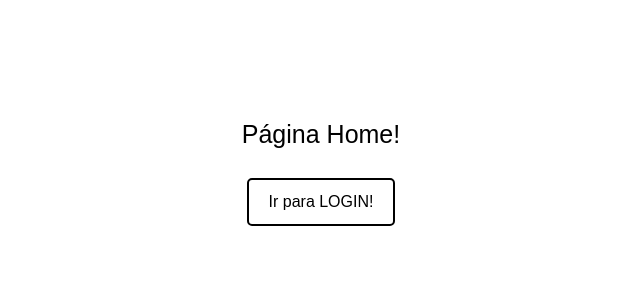
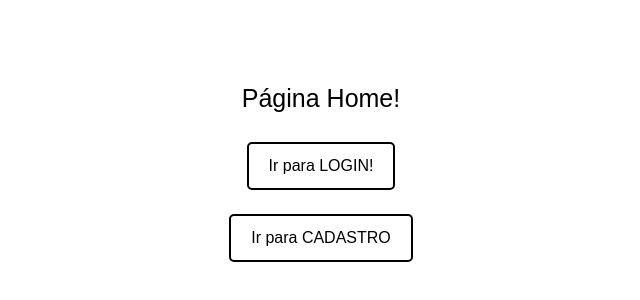
Before and after one commit to MarielleTOM/atvPTAC, a Next.js app: page / in a window 1280 px wide. Shown: the part 230-530 px from the top of the page, without its empty margins (319-959 px from the left). Built offline with nearby package versions, Linux system fonts and the light colour scheme.

Commit message:
17/10
incompleto

```diff
--- /dev/null
+++ b/src/app/cadastro/cadastro.module.css
@@ -0,0 +1,43 @@
+.input {
+    border: 1px solid black;
+    border-radius: 5px;
+    padding: 8px 12px;
+    font-size: 16px;
+    outline: none;
+    transition: border-color 0.3s ease;
+}
+
+.input:focus {
+    border-color: #555;
+}
+
+.botao {
+    background-color: white;
+    color: black;
+    border: 2px solid black;
+    padding: 10px 20px;
+    font-size: 16px;
+    cursor: pointer;
+    transition: all 0.3s ease;
+    border-radius: 5px;
+}
+
+.botao:hover {
+    background-color: black;
+    color: white;
+}
+
+.centro {
+    height: 100vh;
+    margin: 0;
+    display: flex;
+    justify-content: center;
+    align-items: center;
+}
+
+.p {
+    font-family: Arial, sans-serif;
+    color: black;
+    font-size: 25px;
+    line-height: 1.6;
+}
--- /dev/null
+++ b/src/app/cadastro/page.tsx
@@ -0,0 +1,61 @@
+'use client'
+import { useState } from 'react';
+import { useRouter } from 'next/navigation';
+import Styles from "./cadastro.module.css";
+import Input from "../Componentes/input";
+import Usuario from '../Interfaces/usuario';
+
+export default function cadastro(){
+    const router = useRouter();
+    const [email, setEmail] = useState('');
+    const [senha, setSenha] = useState('');
+    const [usuario, setUsuario] = useState<Usuario>({
+        nome: '',
+        email:'',
+        password:'',
+        tipo:'cliente'
+    })
+    const [erroCadastro, setErroCadastro] = useState('')
+
+    const Cadastro = () =>{
+        if(email === 'marizinha@gmail.com' && senha === 'marizinha123' && userName === 'Marizinha'){
+            router.push('/');
+        }else{
+            setErroCadastro('Email ou/e senha incorretos');
+        }
+    };
+
+    return(
+        <div className={Styles.centro}>
+           <center><p className={Styles.p}>Página de CADASTRO!</p>
+           <br/>
+           <input
+                className={Styles.input}
+                type="email"
+                placeholder="Digite seu email"
+                value={email}
+                onChange={(e) => setEmail(e.target.value)}/>
+            <br/>
+            <br/>
+            <input
+                className={Styles.input}
+                type="password"
+                placeholder="Digite sua senha"
+                value={senha}
+                onChange={(e) => setSenha(e.target.value)}/>
+            <br/>
+            <br/>
+            <input
+                className={Styles.input}
+                type="userName"
+                placeholder="Digite um User Name"
+                value={userName}
+                onChange={(e) => setUserName(e.target.value)}/>
+            <br />
+            <br />
+            <button onClick={Cadastro} className={Styles.botao}>Cadastro</button>
+            {erroCadastro && <p>{erroCadastro}</p>}
+            </center>
+        </div>
+    )
+}
--- a/src/app/page.tsx
+++ b/src/app/page.tsx
@@ -7,10 +7,17 @@ export default function Home() {
     <div className={Styles.centro}>
       <center>
         <p className={Styles.p}>Página Home!</p>
-        <br/>
+        <br />
         <button className={Styles.botao}>
           <Link href={"/login/"}>
             <p>Ir para LOGIN!</p>
+          </Link>
+        </button>
+        <br />
+        <br />
+        <button className={Styles.botao}>
+          <Link href={"/cadastro/"}>
+            <p>Ir para CADASTRO</p>
           </Link>
         </button>
       </center>
```
